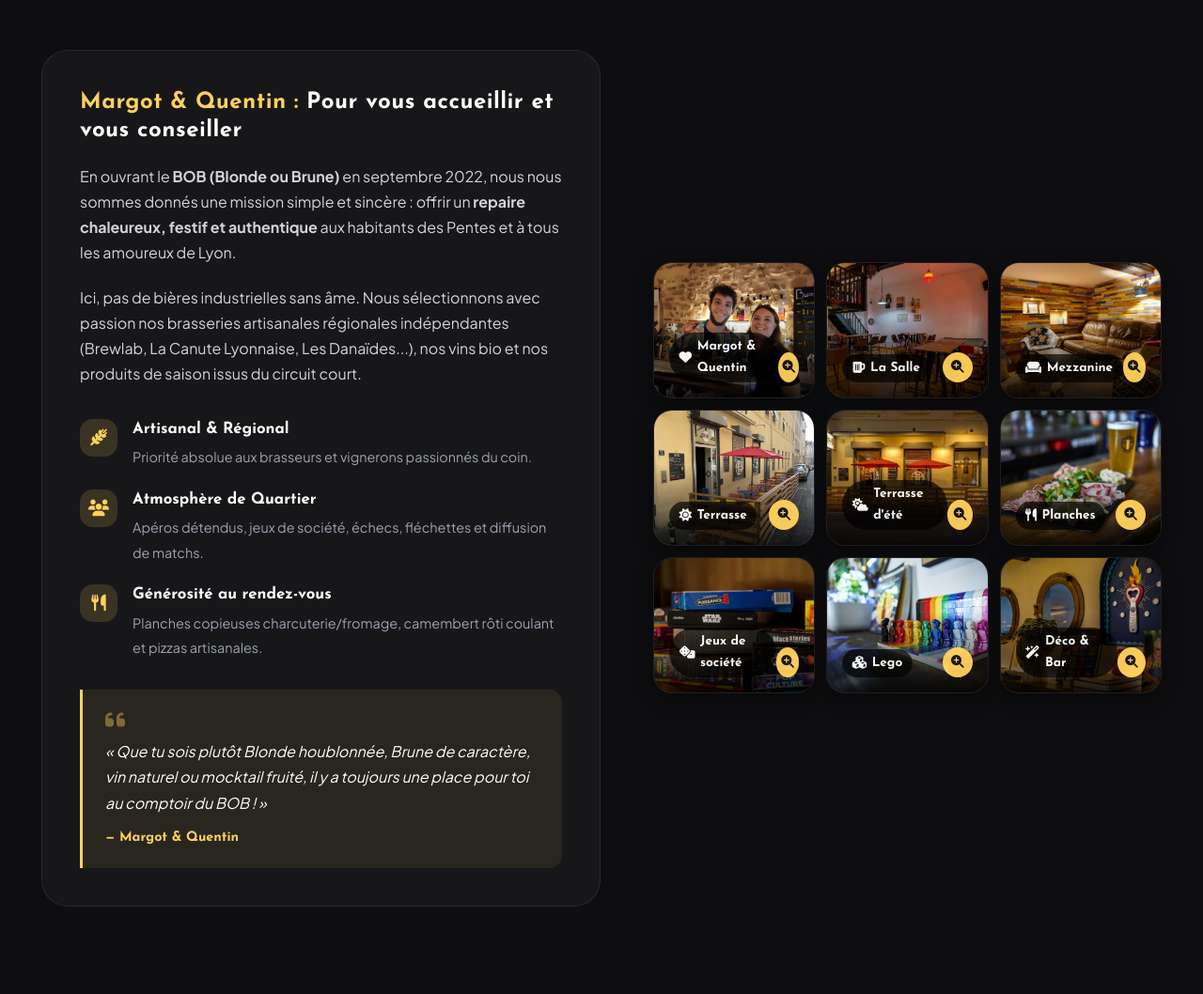
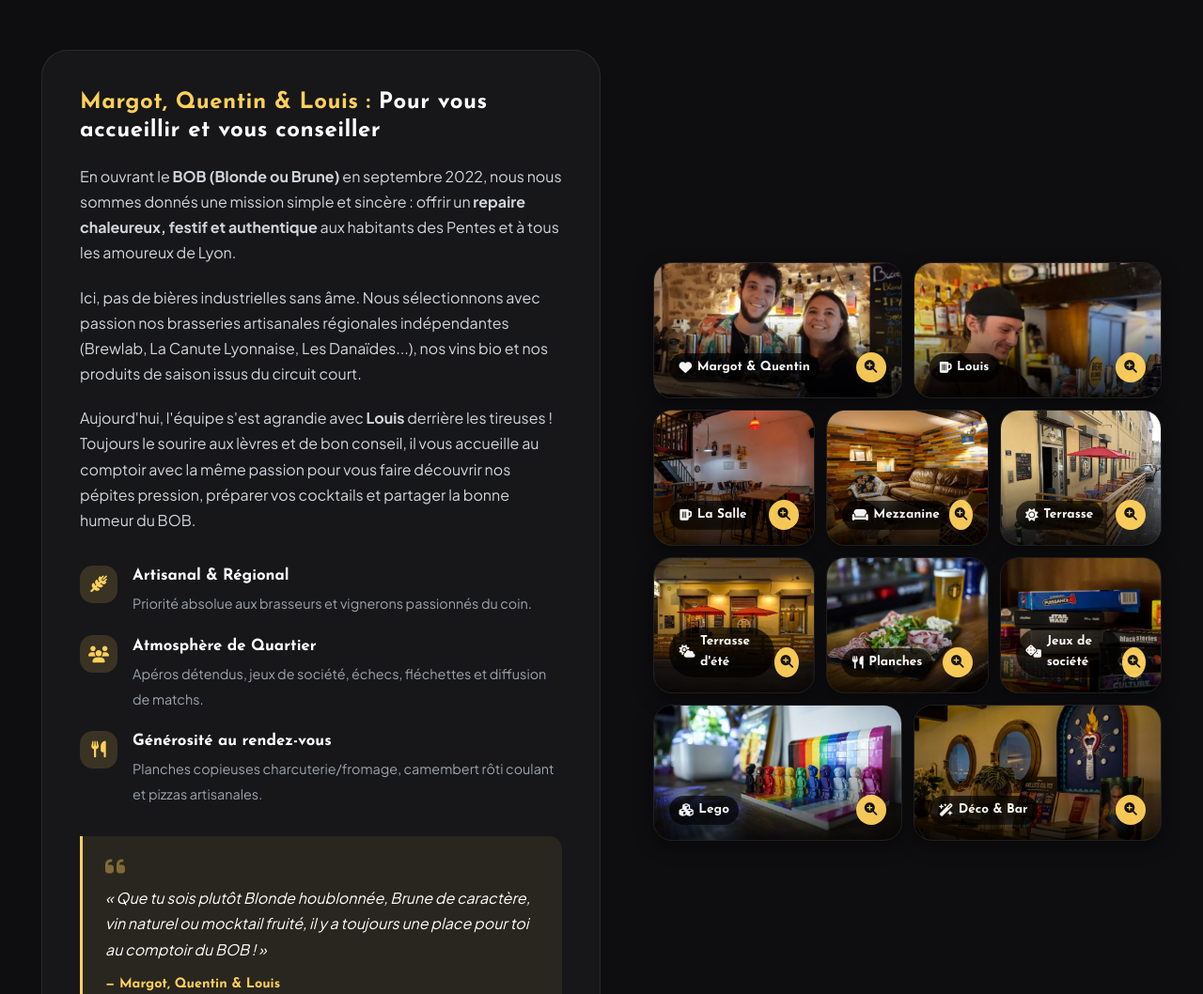
Before and after one commit to quentinsystermans4-ctrl/bob-lyon, a plain HTML site: page index.html in a window 1280 px wide. Shown: the part 1798-2856 px from the top of the page at 94% size. Drawn offline with Linux system fonts and the light colour scheme.

Commit message:
Ajout de Louis dans la section L'Esprit BOB et dans la galerie photos - v1.5.8

```diff
--- a/index.html
+++ b/index.html
@@ -9,7 +9,7 @@
   <meta name="description" content="Bar à bières artisanales et locales aux Pentes de la Croix-Rousse à Lyon 1er. 9 becs pression, vins bio, planches gourmandes, pizzas, mezzanine privatisable et Happy Hour 17h-20h !">
   <meta name="keywords" content="bar a biere lyon, BOB lyon, blonde ou brune lyon, bar pentes croix rousse, bar lyon 1, happy hour lyon, craft beer lyon, privatisation bar lyon, mezzanine lyon">
   <meta name="author" content="BOB - Blonde ou Brune">
-  <meta name="version" content="1.5.7">
+  <meta name="version" content="1.5.8">
   <meta name="robots" content="index, follow">
   <meta name="theme-color" content="#121214">
 
@@ -361,7 +361,7 @@
         <!-- Story Content -->
         <div class="histoire-text-block">
           <div class="story-card">
-            <h3><span class="text-gold">Margot & Quentin :</span> Pour vous accueillir et vous conseiller</h3>
+            <h3><span class="text-gold">Margot, Quentin &amp; Louis :</span> Pour vous accueillir et vous conseiller</h3>
             <p>
               En ouvrant le <strong>BOB (Blonde ou Brune)</strong> en septembre 2022, nous nous sommes donnés une mission simple et sincère : offrir un <strong>repaire chaleureux, festif et authentique</strong> aux habitants des Pentes et à tous les amoureux de Lyon.
             </p>
@@ -369,6 +369,10 @@
               Ici, pas de bières industrielles sans âme. Nous sélectionnons avec passion nos brasseries artisanales régionales indépendantes (Brewlab, La Canute Lyonnaise, Les Danaïdes...), nos vins bio et nos produits de saison issus du circuit court.
             </p>
 
+            <p>
+              Aujourd'hui, l'équipe s'est agrandie avec <strong>Louis</strong> derrière les tireuses ! Toujours le sourire aux lèvres et de bon conseil, il vous accueille au comptoir avec la même passion pour vous faire découvrir nos pépites pression, préparer vos cocktails et partager la bonne humeur du BOB.
+            </p>
+
             <div class="histoire-values">
               <div class="value-item">
                 <div class="value-icon"><i class="fa-solid fa-wheat-awn"></i></div>
@@ -398,7 +402,7 @@
             <div class="quote-box">
               <i class="fa-solid fa-quote-left quote-icon"></i>
               <p class="quote-text">« Que tu sois plutôt Blonde houblonnée, Brune de caractère, vin naturel ou mocktail fruité, il y a toujours une place pour toi au comptoir du BOB ! »</p>
-              <span class="quote-author">— Margot & Quentin</span>
+              <span class="quote-author">— Margot, Quentin &amp; Louis</span>
             </div>
           </div>
         </div>
@@ -415,7 +419,16 @@
               </div>
             </div>
 
-            <!-- Photo 2: La Salle (Nouvelle photo salle 3) -->
+            <!-- Photo 2: Louis -->
+            <div class="mosaic-item" role="button" tabindex="0" aria-label="Agrandir la photo : Louis au tirage pression derrière le comptoir du BOB" onclick="openLightbox('assets/images/louis.webp', 'Louis - Toujours le sourire derrière les tireuses du BOB')">
+              <img src="assets/images/louis.webp" alt="Louis au tirage pression derrière le bar BOB" loading="lazy" width="596" height="781" class="img-pos-louis">
+              <div class="mosaic-overlay">
+                <span class="mosaic-tag"><i class="fa-solid fa-beer-mug-empty"></i> Louis</span>
+                <span class="mosaic-zoom" aria-hidden="true"><i class="fa-solid fa-magnifying-glass-plus"></i></span>
+              </div>
+            </div>
+
+            <!-- Photo 3: La Salle (Nouvelle photo salle 3) -->
             <div class="mosaic-item" role="button" tabindex="0" aria-label="Agrandir la photo : La salle conviviale du bar BOB" onclick="openLightbox('assets/images/salle3.webp', 'La salle conviviale et animée du bar BOB')">
               <img src="assets/images/salle3.webp" alt="La salle du bar BOB Lyon 1" loading="lazy" width="500" height="350">
               <div class="mosaic-overlay">
@@ -1844,7 +1857,7 @@
           © 2026 BOB - BLONDE OU BRUNE • 12 rue Imbert Colomès 69001 LYON • Tous droits réservés.
         </div>
         <div class="footer-meta">
-          <span class="version-badge"><i class="fa-solid fa-code-branch"></i> v1.5.7</span>
+          <span class="version-badge"><i class="fa-solid fa-code-branch"></i> v1.5.8</span>
           <span class="footer-badge">Fait avec <i class="fa-solid fa-heart text-gold"></i> dans les Pentes de la Croix-Rousse</span>
         </div>
       </div>
--- a/style.css
+++ b/style.css
@@ -1143,7 +1143,7 @@ h1, h2, h3, h4, h5, h6 {
 /* Mosaic Gallery (9 photos : Margot & Quentin, Salle, Mezzanine, Terrasse 1 & 2, Planches, Jeux, Lego, Déco) */
 .mosaic-gallery {
   display: grid;
-  grid-template-columns: repeat(3, 1fr);
+  grid-template-columns: repeat(6, 1fr);
   gap: 0.75rem;
 }
 
@@ -1156,6 +1156,18 @@ h1, h2, h3, h4, h5, h6 {
   box-shadow: var(--shadow-md);
   transition: transform var(--transition-normal), border-color var(--transition-normal), box-shadow var(--transition-normal);
   height: 145px;
+  grid-column: span 2;
+}
+
+.mosaic-item:nth-child(1),
+.mosaic-item:nth-child(2),
+.mosaic-item:nth-child(9),
+.mosaic-item:nth-child(10) {
+  grid-column: span 3;
+}
+
+.img-pos-louis {
+  object-position: center 28%;
 }
 
 .mosaic-item:hover {
@@ -2818,7 +2830,7 @@ h1, h2, h3, h4, h5, h6 {
   }
 
   .mosaic-gallery {
-    grid-template-columns: repeat(3, 1fr);
+    grid-template-columns: repeat(6, 1fr);
     gap: 0.45rem;
   }
 
```
Also changed, not shown: assets/images/louis.jpg (added), assets/images/louis.png (added), assets/images/louis.webp (added).
